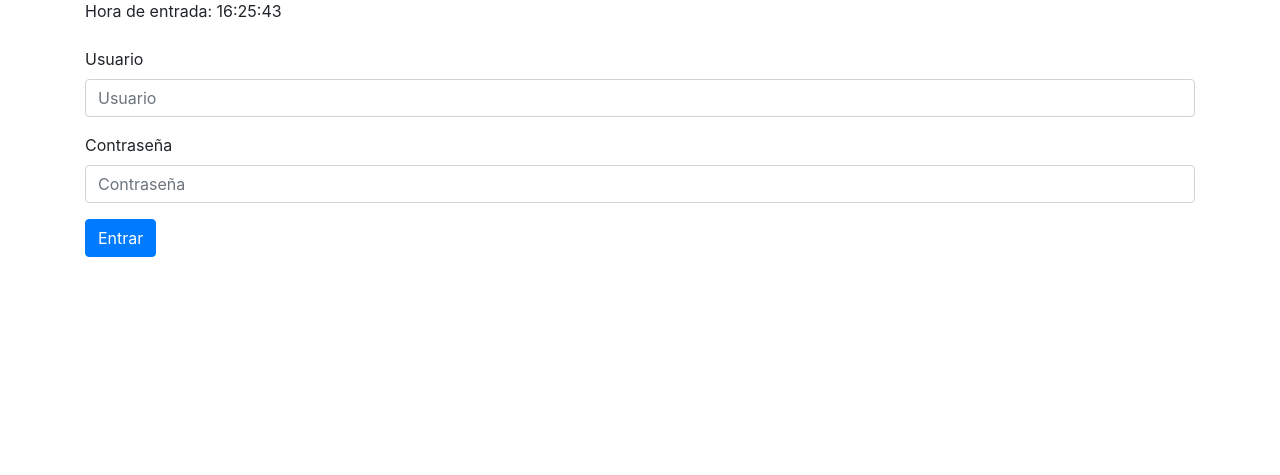
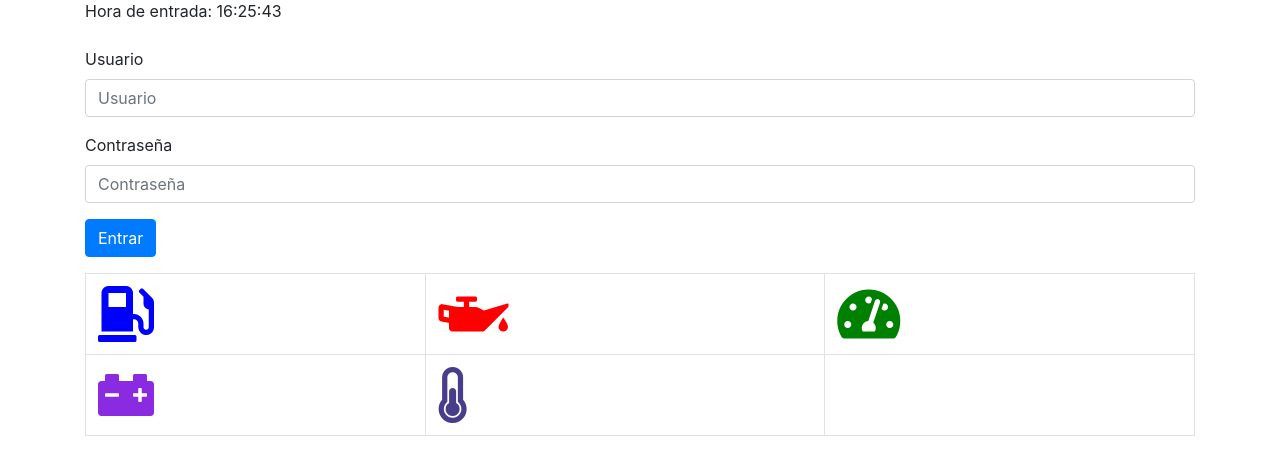
Before and after one commit to ajbeem/iotserver, a PHP site: page / in a window 1280 px wide. Shown: the part 97-572 px from the top of the page. Run offline with PHP 8.4, Linux system fonts and the light colour scheme; some libraries are stand-ins or nearby versions.

Commit message:
Update index.php
Add Font-Awesome

```diff
--- a/index.php
+++ b/index.php
@@ -1,6 +1,6 @@
 <?php
- $mensaje = '';
- $hrEntrada = date("H:i:s");
+$mensaje = '';
+$hrEntrada = date("H:i:s");
 ?>
 <!DOCTYPE html>
 <html lang="es">
@@ -11,6 +11,7 @@
     <meta http-equiv="X-UA-Compatible" content="ie=edge">
     <title>Login</title>
     <link rel="stylesheet" href="https://maxcdn.bootstrapcdn.com/bootstrap/4.3.1/css/bootstrap.min.css">
+    <link rel='stylesheet' href='https://use.fontawesome.com/releases/v5.7.0/css/all.css' integrity='sha384-lZN37f5QGtY3VHgisS14W3ExzMWZxybE1SJSEsQp9S+oqd12jhcu+A56Ebc1zFSJ' crossorigin='anonymous'>
     <script src="https://ajax.googleapis.com/ajax/libs/jquery/3.3.1/jquery.min.js"></script>
     <script src="https://cdnjs.cloudflare.com/ajax/libs/popper.js/1.14.7/umd/popper.min.js"></script>
     <script src="https://maxcdn.bootstrapcdn.com/bootstrap/4.3.1/js/bootstrap.min.js"></script>
@@ -22,12 +23,12 @@
         <div class="text-center">
             <h1>Bienvenido</h1>
             <p>Iniciar sesi&oacute;n</p>
-            <h3><?=$mensaje?></h3>
+            <h3><?= $mensaje ?></h3>
         </div>
         <form action="./php/login.php" method="post">
             <div class="form-group">
-                <label for="cmpHrEntrada" class="control-label">Hora de entrada: <?=$hrEntrada?>  </label>
-                <input type="text" name="cmpHrEntrada" id="cmpHrEntrada" readonly value="<?=$hrEntrada?>" hidden>
+                <label for="cmpHrEntrada" class="control-label">Hora de entrada: <?= $hrEntrada ?> </label>
+                <input type="text" name="cmpHrEntrada" id="cmpHrEntrada" readonly value="<?= $hrEntrada ?>" hidden>
             </div>
             <div class="form-group">
                 <label for="cmpNusuario" class="control-label">Usuario</label>
@@ -38,9 +39,42 @@
                 <input type="password" name="cmpPassword" class="form-control" placeholder="Contrase&ntilde;a">
             </div>
             <div class="form-group">
+
+
                 <button type="submit" class="btn btn-primary pull-right">Entrar</button>
             </div>
         </form>
+        <div class="table-responsive">
+            <table class="table table-bordered">
+                <thead>
+                    <tr>
+                    </tr>
+                </thead>
+                <tbody>
+                    <tr>
+                        <td>
+                            <i class='fas fa-gas-pump' style='font-size:56px;color:blue'></i>
+                        </td>
+                        <td>
+                            <i class='fas fa-oil-can' style='font-size:56px;color:red'></i>
+                        </td>
+                        <td>
+                            <i class='fas fa-tachometer-alt' style='font-size:56px;color:green'></i>
+                        </td>
+                    </tr>
+                    <tr>
+                        <td>
+                            <i class='fas fa-car-battery' style='font-size:56px; color: blueviolet'></i>
+                        </td>
+                        <td>
+                            <i class='fas fa-thermometer-half' style='font-size:56px;color:darkslateblue'></i>
+                        </td>
+                        <td></td>
+                    </tr>
+                    <tr></tr>
+                </tbody>
+            </table>
+        </div>
     </div>
 </body>
 
```
